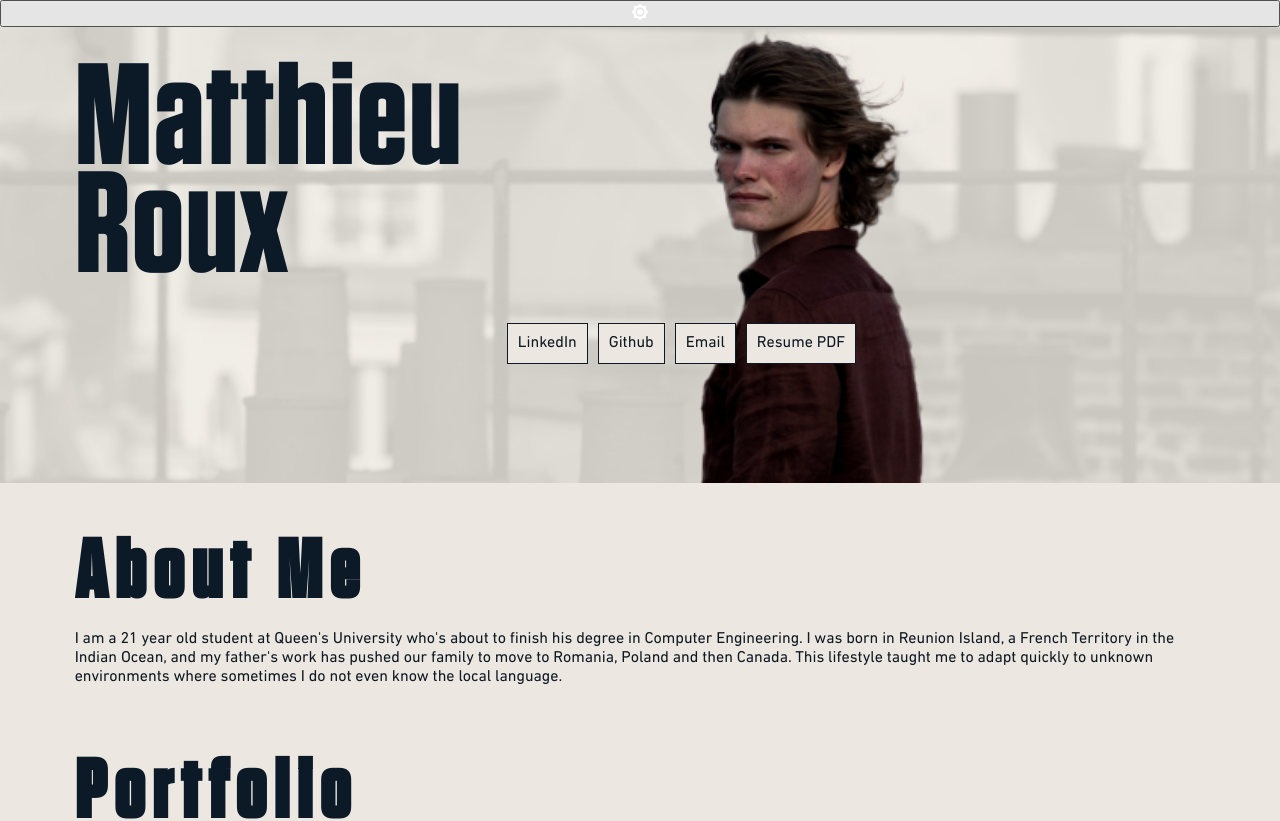
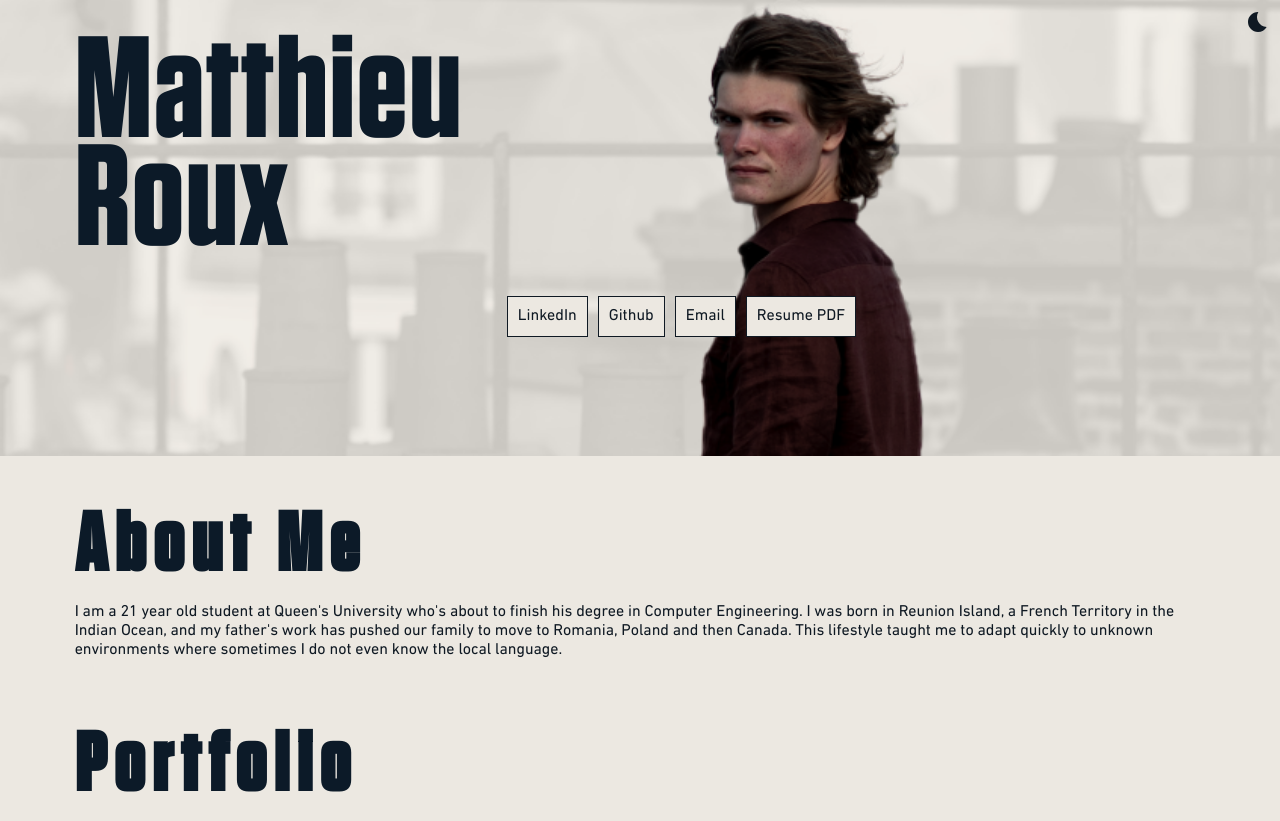
Before and after one commit to M4TTRX/matthieu-roux-website, a React (Create React App) app: page / in a window 1280 px wide. Shown: the top 821 px of the page. Built offline with nearby package versions, Linux system fonts and the light colour scheme.

Commit message:
Created a theme toggle icon

```diff
--- a/src/App.js
+++ b/src/App.js
@@ -6,7 +6,7 @@ import Button from "./components/button/button";
 import DownloadButton from "./components/button/downloadButton";
 import { GlobalStyles } from "./resources/theme/global";
 import { lightTheme, darkTheme } from "./resources/theme/theme";
-import ThemeToggleIcon from "./components/button/themetoggleicon";
+import ThemeToggleIcon from "./resources/icons/themeToggleIcon";
 
 function App() {
   const [theme, setTheme] = useState("light");
@@ -22,18 +22,16 @@ function App() {
     }
   };
 
-  const bannerSection = createBannerSection(theme);
+  const bannerSection = createBannerSection(theme, toggleTheme);
   const aboutMeSection = createAboutMe();
   const myProjectsSection = createMyProjectsSection(theme);
   const myResumeSection = createResumeSection();
-  const toggle = ThemeToggleIcon(theme);
   return (
     <div className="App">
       <ThemeProvider theme={theme === "light" ? lightTheme : darkTheme}>
         <>
           <GlobalStyles />
 
-          <button onClick={toggleTheme}>{toggle}</button>
           {bannerSection}
           {aboutMeSection}
           {myProjectsSection}
@@ -44,10 +42,14 @@ function App() {
   );
 }
 
-function createBannerSection(theme) {
+function createBannerSection(theme, toggleTheme) {
+  const toggle = ThemeToggleIcon(theme);
   return (
     <div className="banner-wrapper">
       {CoverPicture()}
+      <div className="theme-toggle" onClick={toggleTheme}>
+        {toggle}
+      </div>
       <div className="padded-div">
         <header className="title">
           Matthieu <br /> Roux{" "}
--- a/src/App.scss
+++ b/src/App.scss
@@ -50,6 +50,21 @@ $body-dark: #ece8e1;
   letter-spacing: 0.1rem;
 }
 
+/* Theme Toggle */
+
+.theme-toggle {
+  position: relative;
+  float: right;
+  width: 24;
+  z-index: 99;
+  height: 24;
+  padding: 10px;
+  &:hover {
+    width: 28;
+    height: 28;
+  }
+}
+
 /* Headers  */
 .h1 {
   flex-direction: column;
--- a/src/components/button/themetoggleicon.js
+++ b/src/resources/icons/themeToggleIcon.js
@@ -1,14 +1,16 @@
 import React from "react";
+import { lightTheme, darkTheme } from "../theme/theme";
+
 function ThemeToggleIcon(theme) {
-  if (theme === "dark") {
+  if (theme === "light") {
     return (
       <svg
         xmlns="http://www.w3.org/2000/svg"
         enable-background="new 0 0 24 24"
         viewBox="0 0 24 24"
-        fill="black"
-        width="18px"
-        height="18px"
+        fill={lightTheme.body}
+        width="24px"
+        height="24px"
       >
         <g>
           <rect fill="none" height="24" width="24" />
@@ -25,9 +27,9 @@ function ThemeToggleIcon(theme) {
     <svg
       xmlns="http://www.w3.org/2000/svg"
       viewBox="0 0 24 24"
-      fill="white"
-      width="18px"
-      height="18px"
+      fill={darkTheme.body}
+      width="24px"
+      height="24px"
     >
       <path d="M0 0h24v24H0V0z" fill="none" />
       <path d="M20 8.69V4h-4.69L12 .69 8.69 4H4v4.69L.69 12 4 15.31V20h4.69L12 23.31 15.31 20H20v-4.69L23.31 12 20 8.69zM12 18c-3.31 0-6-2.69-6-6s2.69-6 6-6 6 2.69 6 6-2.69 6-6 6zm0-10c-2.21 0-4 1.79-4 4s1.79 4 4 4 4-1.79 4-4-1.79-4-4-4z" />
```
